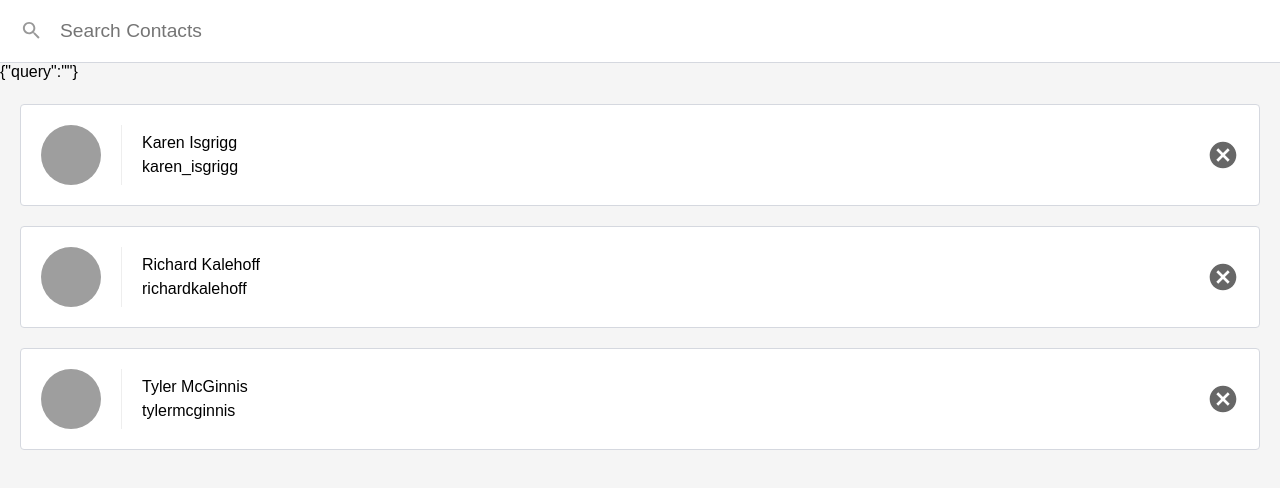
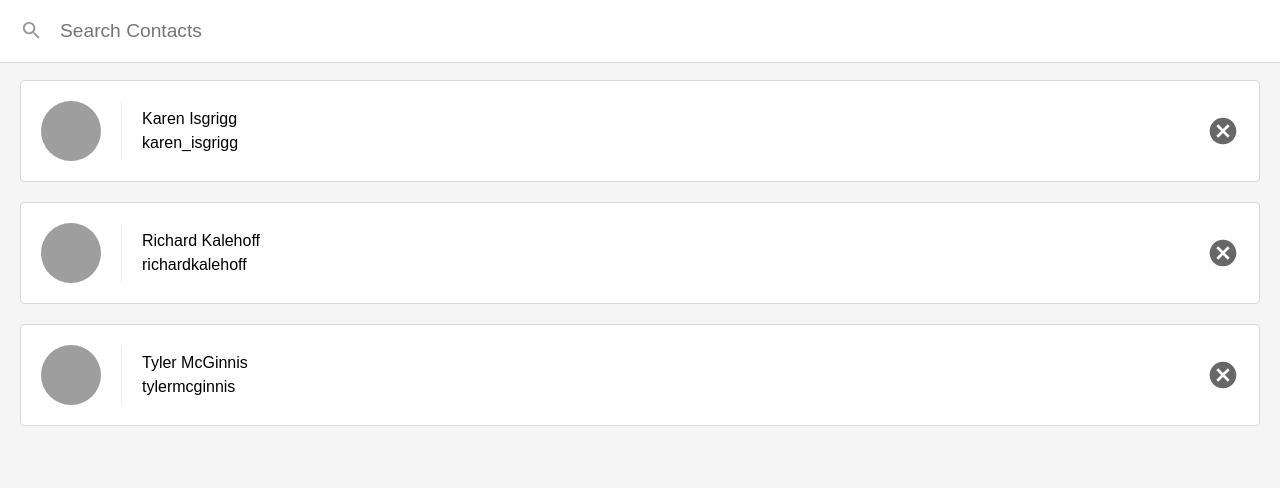
Before and after one commit to khelalfa-rabeh96/contacts-app, a React (Create React App) app: page / in a window 1280 px wide. Shown: the top 488 px of the page. Built offline with nearby package versions, Linux system fonts and the light colour scheme.

Commit message:
Add the Now Showing Details

```diff
--- a/src/listContacts.js
+++ b/src/listContacts.js
@@ -17,6 +17,10 @@
           }))
         }
 
+        clearQuery = () => {
+          this.updateQuery('');
+        }
+
         render (){
 
           const {query} = this.state;
@@ -29,7 +33,6 @@
 
           return (
              <div className="list-contacts">
-               {JSON.stringify(this.state)}
                <div className="list-contacts-top">
                  <input
                  className="search-contacts"
@@ -39,6 +42,13 @@
                  onChange={(event) => this.updateQuery(event.target.value)}
                  />
                </div>
+
+               {showingContacts.length !== contacts.length && (
+                   <div className="showing-contacts">
+                     <span>Now showing {showingContacts.length} of {contacts.length}</span>
+                     <button onClick={this.clearQuery}>Show all</button>
+                   </div>
+                 )}
 
                <ul className="contact-list">
                    {showingContacts.map(contact => (
```
